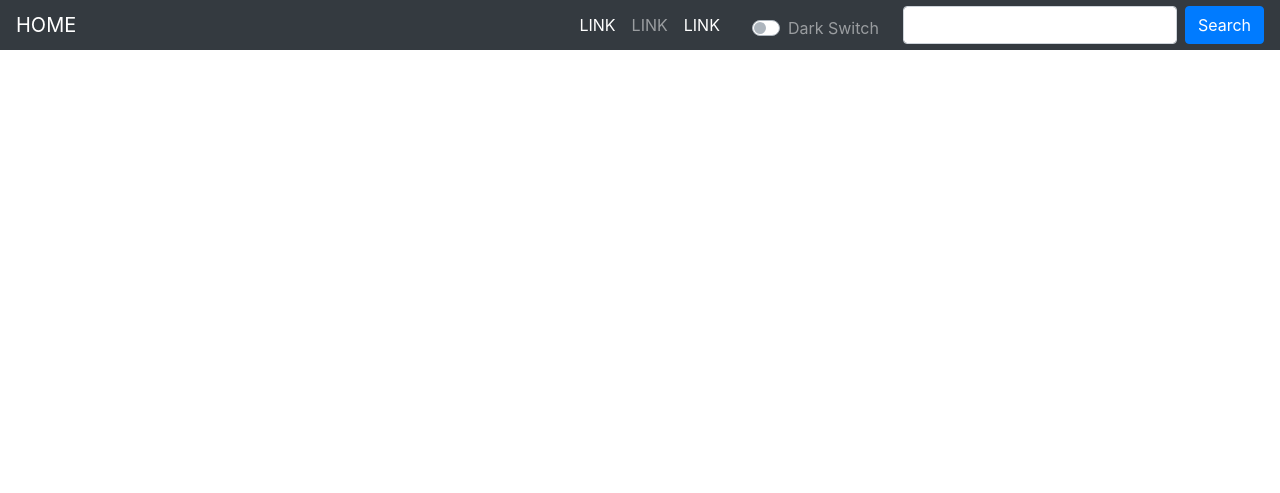
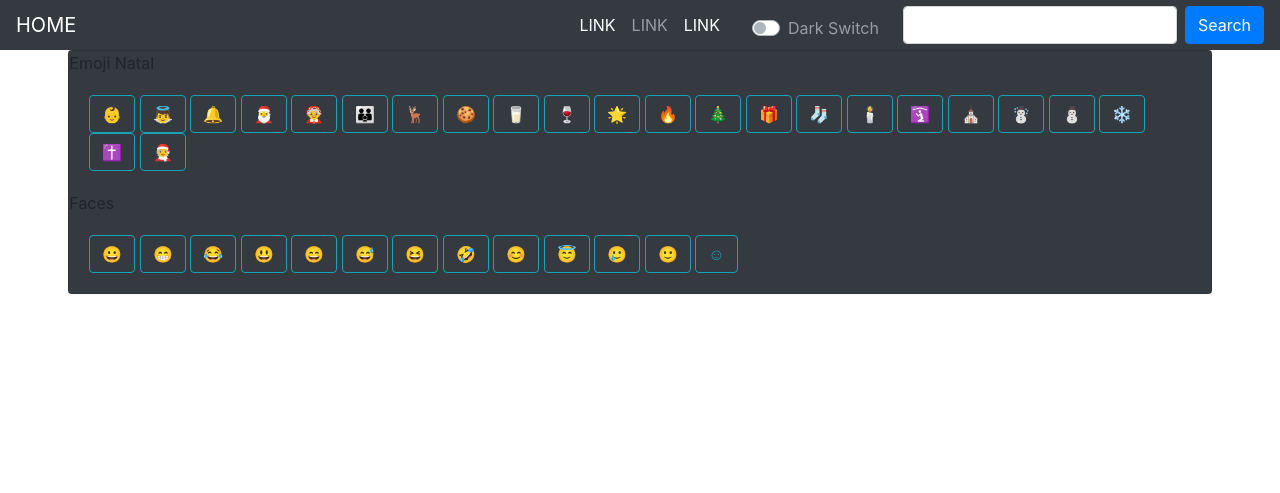
Before and after one commit to imHireki/django-website, a Django app: page /emoji/ in a window 1280 px wide. Shown: the top 493 px of the page. Run offline with Django 3.2, Linux system fonts and the light colour scheme; some libraries are stand-ins or nearby versions.

Commit message:
add christmas emoji

```diff
--- a/convert/templates/convert/letrasDiferentes.html
+++ b/convert/templates/convert/letrasDiferentes.html
@@ -3,7 +3,6 @@
 
 
 {% block title %} Letras Diferentes {% endblock %}
-
 
 {% block input %}
 <form id="input_form" method="post" name="vaidarcerto">{% csrf_token %}
@@ -20,6 +19,8 @@
 {% endblock %}
 
 {% block buttons %}
+<div class="row">
+    <div class="col-md-12">
         <form method="post" name="vaidarcerto">{% csrf_token %}
             <div class="form-group">
                 <button type="submit" class="btn btn-secondary btn-lg" value="btn-a" name="submit" form="input_form">
@@ -78,4 +79,6 @@
                 </button>
             </div>
         </form>
+    </div>
+</div>
 {% endblock %}
--- a/emoji/templates/emoji/emoji.html
+++ b/emoji/templates/emoji/emoji.html
@@ -1 +1,21 @@
 {% extends 'base.html' %}
+
+{% block content %}
+<div class="card bg-dark">
+    Emoji Natal
+    <div class="card-body">
+
+        {% for x in christmas  %}
+            <button type="button" class="btn btn-outline-info" data-toggle="popover" data-clipboard-text="{{ x }}" data-content="Copiado!">{{ x }}</button>
+        {% endfor %}
+    </div>
+
+    Faces
+    <div class="card-body">
+        {% for x in faces  %}
+            <button type="button" class="btn btn-outline-info" data-toggle="popover" data-clipboard-text="{{ x }}" data-content="Copiado!">{{ x }}</button>
+        {% endfor %}
+    </div>
+
+</div>
+{% endblock %}
--- a/emoji/views.py
+++ b/emoji/views.py
@@ -2,4 +2,21 @@ from django.shortcuts import render
 
 
 def emoji(request):
-    return render(request, 'emoji/emoji.html')
+    christmas = [
+        u'\U0001F476', u'\U0001F47C', u'\U0001F514', u'\U0001F385',
+        u'\U0001F936', u'\U0001F46A', u'\U0001F98C', u'\U0001F36A',
+        u'\U0001F95B', u'\U0001F377', u'\U0001F31F', u'\U0001F525',
+        u'\U0001F384', u'\U0001F381', u'\U0001F9E6', u'\U0001F56F',
+        u'\U0001F6D0',
+        u'\u26EA',  u'\u2603', u'\u26C4', u'\u2744', u'\u271D',
+        '🧑‍🎄',
+    ]
+
+    faces = [
+        u'\U0001f600', u'\U0001f601', u'\U0001f602', u'\U0001f603',
+        u'\U0001f604', u'\U0001f605', u'\U0001f606', u'\U0001f923',
+        u'\U0001f60A', u'\U0001f607', u'\U0001f972', u'\U0001f642',
+        u'\u263A'
+    ]
+
+    return render(request, 'emoji/emoji.html',{'christmas': christmas, 'faces': faces})
--- a/templates/base.html
+++ b/templates/base.html
@@ -17,13 +17,16 @@
             <!-- Div 100%-->
             <div class="col-md-11">
 
-                <!-- Div 50% a -->
+              <!-- Content -->
+              {% block content %}{% endblock %}
+
+                <!-- Input -->
                 <div class="row">
                     <div class="col-md-6">
                         {% block input %}{% endblock %}
                     </div>
 
-                    <!-- Div 50% b -->
+                    <!-- Output-->
                     <div class="col-md-6">
                         {% block output %}{% endblock %}
                     </div>
@@ -37,8 +40,6 @@
 
             </div>
 
-
-
         <!-- Footer -->
         {% include 'partials/_footer.html' %}
         </div>
@@ -47,6 +48,8 @@
     <script src="{% static 'vendor/jquery/jquery.slim.min.js'%}"></script>
     <script src="{% static 'vendor/bootstrap/js/bootstrap.bundle.min.js'%}"></script>
     <script src="{% static 'vendor/darkmode/js/dark-mode-switch.min.js'%}"></script>
+    <script src="{% static 'vendor/clipboardjs/dist/clipboard.min.js'%}"></script>
+    <script src="{% static 'vendor/hireki/customjs.js'%}"></script>
 </body>
 
 </html>
--- a/templates/partials/_head.html
+++ b/templates/partials/_head.html
@@ -7,6 +7,6 @@
 <!-- Bootstrap core CSS -->
 <link href="{% static 'vendor/bootstrap/css/bootstrap.min.css'%}"rel="stylesheet">
 <!-- Custom CSS -->
-<link href="{% static 'vendor/customcss.css'%}" rel="stylesheet">
+<link href="{% static 'vendor/hireki/customcss.css'%}" rel="stylesheet">
 <!-- Dark-Mode -->
 <link href="{% static 'vendor/darkmode/css/dark-mode.css'%}"rel="stylesheet">
--- /dev/null
+++ b/templates/static/vendor/hireki/customjs.js
@@ -0,0 +1,7 @@
+// Popover toggler
+$(function () {
+    $('[data-toggle="popover"]').popover()
+})
+
+// ClipboardJs toggler
+new ClipboardJS('.btn');
```
Also changed, not shown: textemoji/templates/textemoji/textEmoji.html (+9 -0 lines), templates/static/vendor/hireki/customcss.css (renamed from templates/static/vendor/customcss.css). Lines whose indentation alone changed are shown as unchanged.
